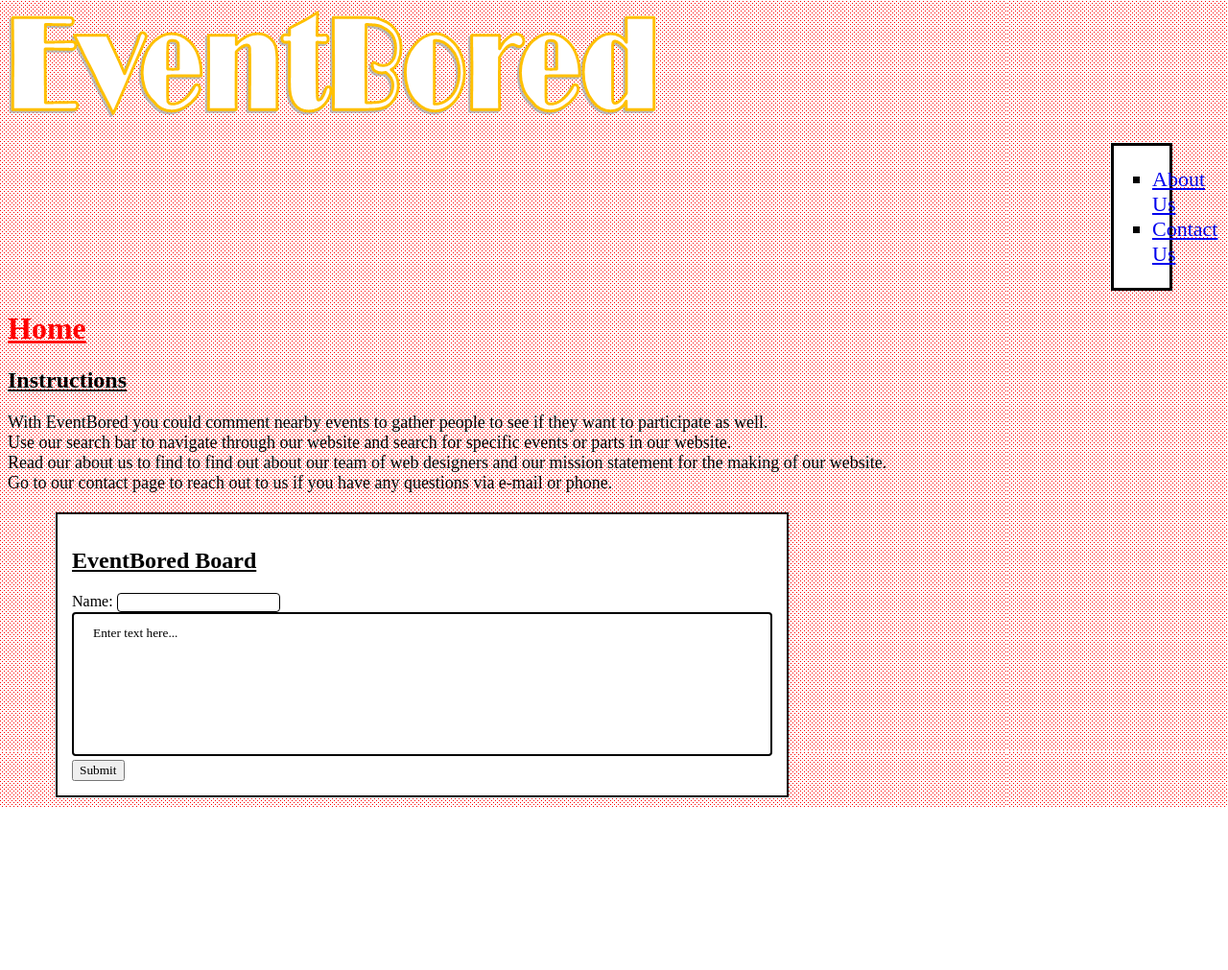
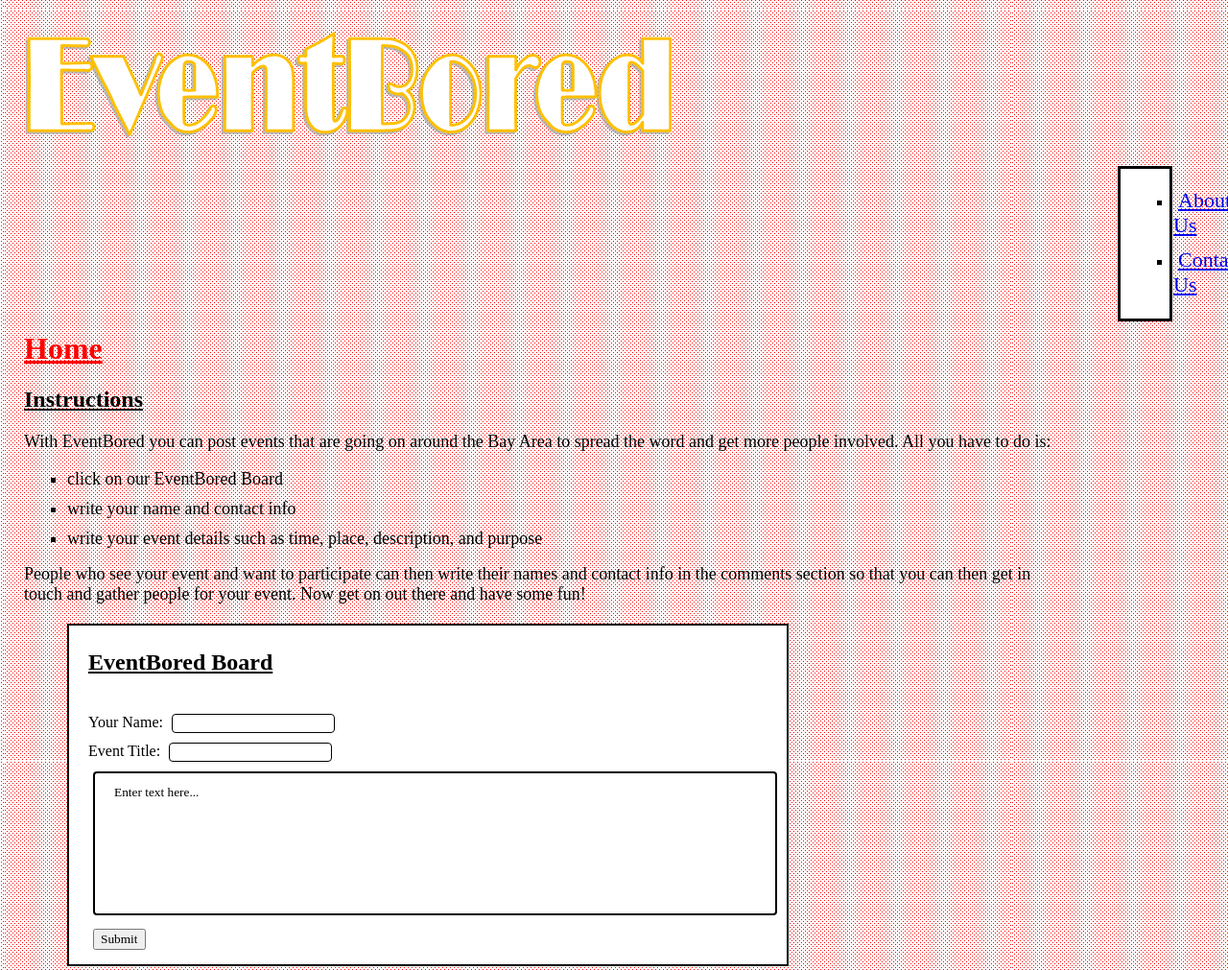
Before and after one commit to Kennysc/EventBored, a plain HTML site: page index.html in a window 1280 px wide. Shown: the top 1011 px of the page at 96% size. Before the commit the page ends 841 px from the top, so only its background shows below. Drawn offline with Linux system fonts and the light colour scheme.

Commit message:
touched up styling

```diff
--- a/index.html
+++ b/index.html
@@ -22,11 +22,19 @@
     <div>
     <h1> Home </h1>
     <h2> Instructions</h2>
-    <p> With EventBored you could comment nearby events to gather people to see if they want to  participate
-     as well.<br> Use our search bar to navigate through our website and search for specific events or parts in our website.<br> Read our about us to find to find out about our team of web designers and our mission statement for the making of our website.<br> Go to our contact page to reach out to us if you have any questions via e-mail or phone.</p>
+    <p> With EventBored you can post events that are going on around the Bay Area to spread the word and get more people involved. All you have to do is:</p>
+    <ul>
+    	<li> click on our EventBored Board</li>
+    	<li> write your name and contact info</li>
+    	 <li>write your event details such as time, place, description, and purpose</li>
+    </ul>
+    <p>
+    	People who see your event and want to participate can then write their names and contact info in the comments section so that you can then get in <br>touch and gather people for your event. Now get on out there and have some fun!
+    </p>
   		<div class="container">
   				<h2>EventBored Board</h2>
-  				<form> Name: <input type="text" name="usrname">
+  				<form> Your Name: <input type="text" name="usrname"> <br>
+  					 Event Title: <input type="text" name="usertitle">
 						<textarea name="comment" form="usrform">Enter text here...</textarea>
  					<input type="submit">
 				</form>
--- a/styles.css
+++ b/styles.css
@@ -1,5 +1,7 @@
  *{
  	font-family: "Constantia";
+ 	margin-top: 10px;
+ 	margin-left:5px;
  }
 body {
 	background-image:url("./EventBored_Background.png");
@@ -7,8 +9,12 @@ body {
 
 li {
 	list-style-type: square;
+	font-size:  18px;
 }
 
+a {
+	font-size:  22px;
+}
 .nav_bar {
 	background-color: white;
 	font-size: 22px;
@@ -36,6 +42,7 @@ li {
  	margin-top: 20px;
  	margin-bottom: 10px;
  	border: 3px	solid black;
+ 	background-color: white;
  }
 
 textarea {
```
Also changed, not shown: about_us.html (+2 -4 lines).
